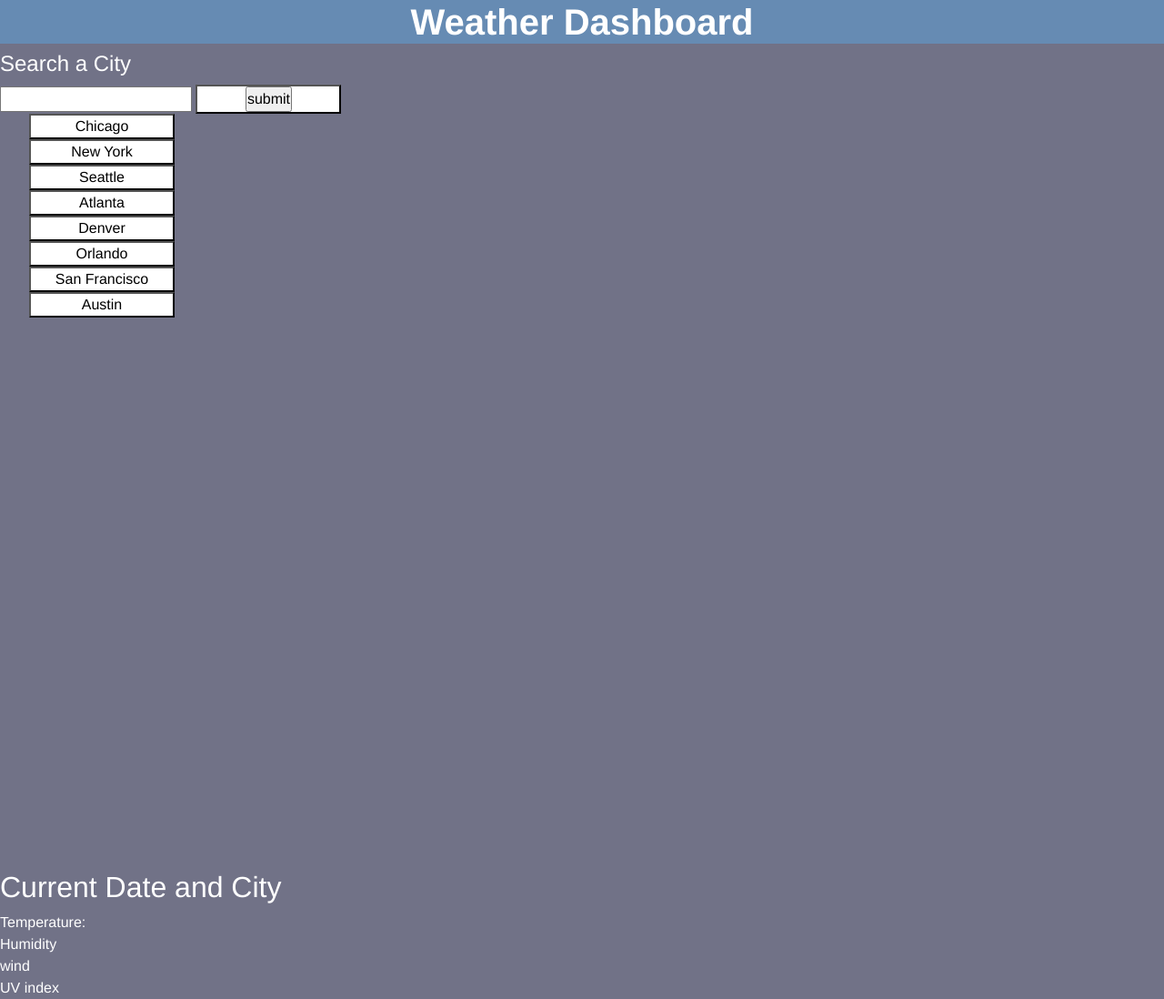
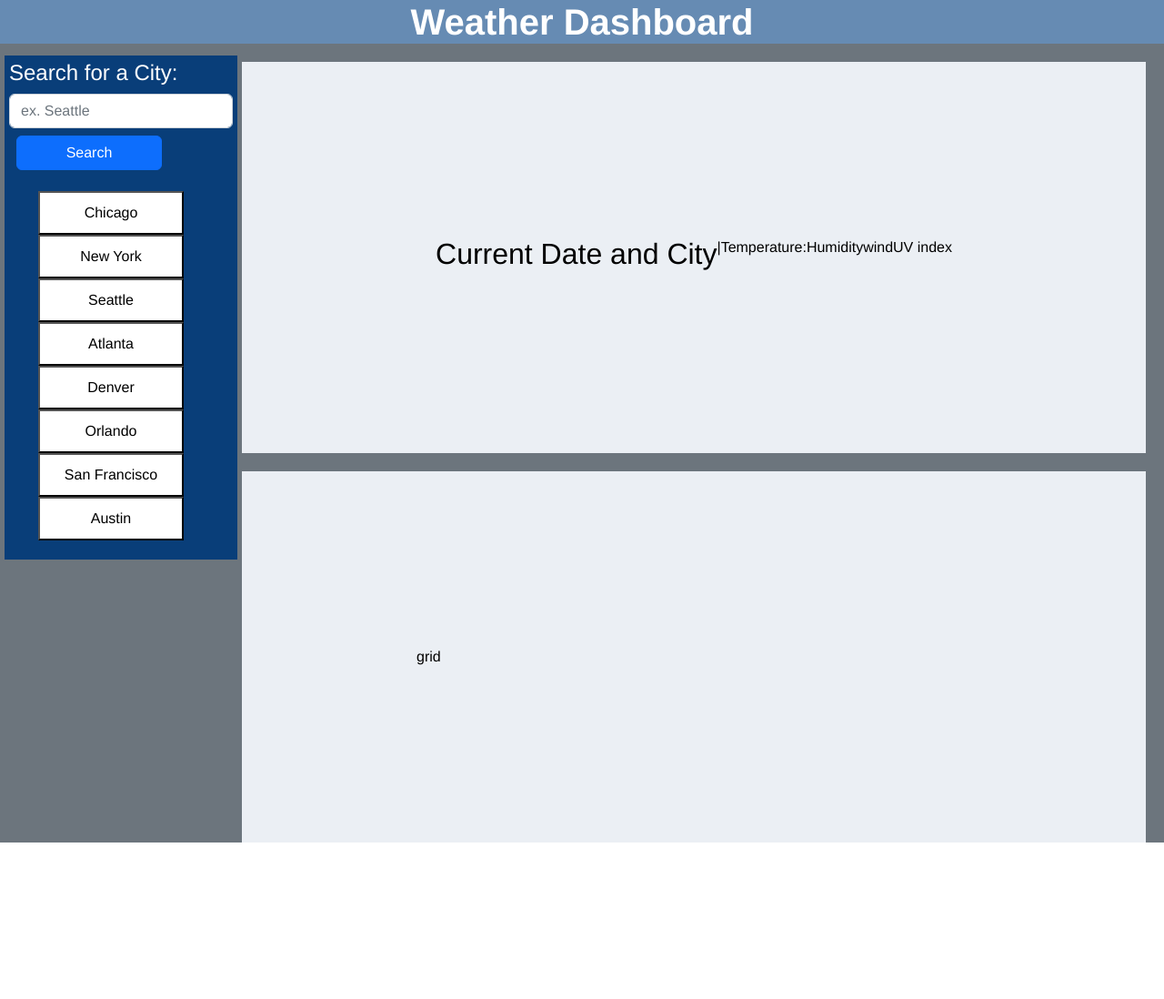
Before and after one commit to Lynchk07/Weather-app-, a plain HTML site: page index.html in a window 1280 px wide. Shown: the whole page at 91% size. After the commit the page ends 946 px from the top, so only its background shows below. Drawn offline with nearby package versions, Linux system fonts and the light colour scheme.

Commit message:
html,css,javascript edits

```diff
--- a/assets/script.js
+++ b/assets/script.js
@@ -1,26 +1,28 @@
-
+var
 
 //var weatherData = document.getElementById ("#weather-icons")
 
-var requestUrl = `https://api.openweathermap.org/geo/1.0/direct?q=${cityname},${statecode},${countrycode}&limit=${limit}&lat=${lat}&lon=${lon}&exclude=${part}&appid=62645b864f757d8e71f84817791c80ba`
+const apiKey = "62645b864f757d8e71f84817791c80ba";
+const inputVal=input.value;
+
+var requestUrl = `http://api.openweathermap.org/geo/1.0/direct?q=${cityname},${statecode},${countrycode}&$limit=${limit}&appid=${apiKey}&units=metric`;
+
+
 
 fetch(requestUrl)
 .then(function(response){
     //converts to JSON object
     return response.json();
 
-})
+});
 
-.then(function(data) {
+.then(function(data,) {
     console.log(data);
     requestUrl = data.cityname;
-    console.log("cityname[0]")
+    console.log("#cityname")
 });
 
-then(function(cityname){
-    console.log(city);
 
-});
     //display data in HTMl
     //weatherArray = data.response.doc;
     //for (let i = 0; i < array.//length; i++) {
--- a/assets/style.css
+++ b/assets/style.css
@@ -1,26 +1,18 @@
 :root {
-    background-color: lightgrey;
     --text_light:white;
     --text_med:white;
     --text_dark:darkblue;
-    --page_main:rgb(113, 114, 135);
+    --page_main: rgba(255, 255, 255, 0.953);
 
 }
 * {
-    margin:0;
-    padding:0;
     box-sizing: border-box;
-    font-weight: normal;
     font-family: 'Franklin Gothic Medium', 'Arial Narrow', Arial, sans-serif;
-
-
 }
 
 body{
-    background: var(--page_main);
+    background-color: var(--page_main);
     color:var(--text_light);
-    padding: 0px;
-    margin: 0px;
 
 }
 
@@ -32,27 +24,54 @@ h1{
  }
 
 .wrapper {
+    margin: 5px;
+    padding:5px;
+    clear:both;
     display:flex;
-    height:900px;
     flex-direction:column;
+    float:left;
+    width:20%;
+    background-color: rgb(9, 62, 121);
+
+ }
+
+ .nav-list{
+    padding-top: 15px;
  }
 
 button {
+    margin:5px;
+    padding: 10px;
     height:fit-content;
     width:10rem;
-    margin:0px
+    margin:0px;
     cursor:pointer;
     border-radius: 0in;
     background: white;
+    font-weight:normal;
 
 }
 
 ul {
     list-style: none;
 }
+.main-container {
+    display:flex;
+    margin:20px;
+    padding: 15%;
+    background-color: rgb(235, 239, 244);
+    Color: black;
+    justify-content: center;
+    align-content: flex-start;
 
- .weather-threeday {
+}
+ .ajax-section {
+    display:flex;
+    margin:20px;
+    padding:15%;
     display:grid;
-    grid-gap:32px 20px;
+    grid-gap:20px 20px;
     grid-template-columns: repeat(3,1fr);
+    background-color:rgb(235, 239, 244);
+    Color: black;
 }
--- a/index.html
+++ b/index.html
@@ -6,26 +6,27 @@
     <meta name="viewport" content="width=device-width, initial-scale=1.0">
     <title>Weather Dashboard</title>
     <link href="https://cdn.jsdelivr.net/npm/bootstrap@5.2.0/dist/css/bootstrap.min.css" rel="stylesheet" integrity="sha384-gH2yIJqKdNHPEq0n4Mqa/HGKIhSkIHeL5AyhkYV8i59U5AR6csBvApHHNl/vI1Bx" crossorigin="anonymous">
+    <link rel="preconnect" href="https://fonts.googleapis.com">
+    <link rel="preconnect" href="https://fonts.gstatic.com" crossorigin>
+    <link href="https://fonts.googleapis.com/css2?family=Roboto:wght@100&display=swap" rel="stylesheet">
 
     <link rel="stylesheet" href="./assets/style.css" >
 </head>
 
 <body>
 
-<div class="parent">
+<div class="jumbotron bg-secondary">
     <h1 class="title-area">
         Weather Dashboard
     </h1>
 <section>
     <div class="wrapper">
         <form class="search">
-                <h4>Search a City</h4>
-                <input class="cityname"></input>
-                <button>
-                    <input class="favorite styled"
-                type="button"
-                value="submit">
-                </button>
+                <h4>Search for a City:</h4>
+                <input type=text class="form-control" id="cityname"
+                placeholder ="ex. Seattle"></input>
+                <button type="submit" class = "btn btn-primary m-2">Search</button>
+
         </form>
         <ul class="nav-list">
                 <li class="nav-item">
@@ -67,6 +68,7 @@
  <section>
         <div class="main-container">
             <h2>Current Date and City</h2>
+            <span id="date"></span> | <span id="time"></span>
                 <div class="date"></div>
                 <div
                 class="info-box" id="day1"></div>
@@ -78,7 +80,7 @@
         </div>
     </section>
         <section class="ajax-section">
-            <div class="container-b">
+            <div class="container-b"> grid
                 <div class="div three-day"></div>
             </div>
          </section>
```
Also changed, not shown: 1 other file.
